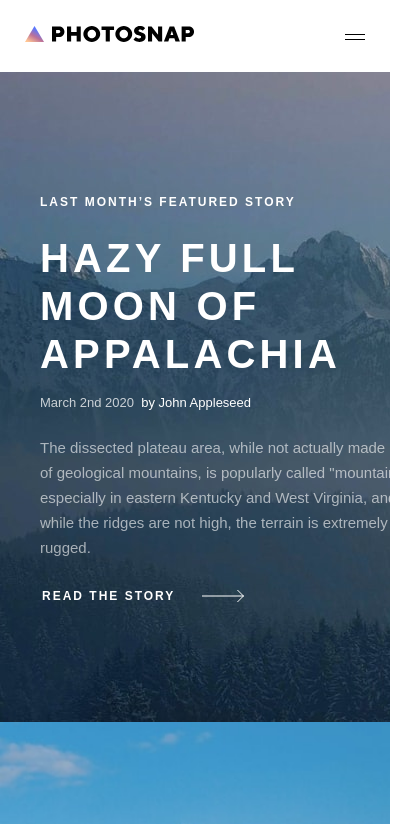
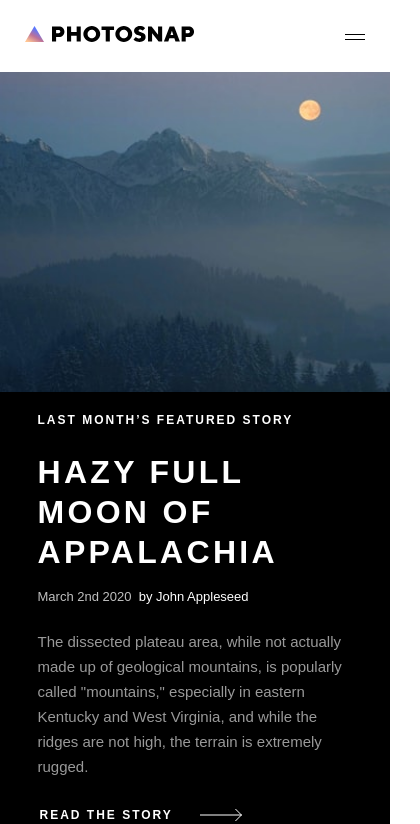
Before and after one commit to ding-09/photosnap, a React (Create React App) app: page /stories in a window 390 px wide. Shown: the top 824 px of the page, 420 px wide, since content can reach past the window. Built offline with nearby package versions, Linux system fonts and the light colour scheme; the HTML template or start-up script is replaced by a standard one.

Commit message:
added mobile responsive behavior for Stories page

```diff
--- a/src/components/StoryData.js
+++ b/src/components/StoryData.js
@@ -7,17 +7,29 @@ import mobileVoyage from '../assets/stories/mobile/18-days-voyage.jpg';
 import architecturals from '../assets/stories/desktop/architecturals.jpg';
 import mobileArchitecturals from '../assets/stories/mobile/architecturals.jpg';
 import worldTour from '../assets/stories/desktop/world-tour.jpg';
+import mobileWorldTour from '../assets/stories/mobile/world-tour.jpg';
 import unforeseenCorners from '../assets/stories/desktop/unforeseen-corners.jpg';
+import mobileUnforeseenCorners from '../assets/stories/mobile/unforeseen-corners.jpg';
 import kingOnAfrica from '../assets/stories/desktop/king-on-africa.jpg';
+import mobileKingOnAfrica from '../assets/stories/mobile/king-on-africa.jpg';
 import tripToNowhere from '../assets/stories/desktop/trip-to-nowhere.jpg';
+import mobileTripToNowhere from '../assets/stories/mobile/trip-to-nowhere.jpg';
 import rageSea from '../assets/stories/desktop/rage-of-the-sea.jpg';
+import mobileRageSea from '../assets/stories/mobile/rage-of-the-sea.jpg';
 import horses from '../assets/stories/desktop/running-free.jpg';
+import mobileHorses from '../assets/stories/mobile/running-free.jpg';
 import waves from '../assets/stories/desktop/behind-the-waves.jpg';
+import mobileWaves from '../assets/stories/mobile/behind-the-waves.jpg';
 import calmWaters from '../assets/stories/desktop/calm-waters.jpg';
+import mobileCalmWaters from '../assets/stories/mobile/calm-waters.jpg';
 import milkyWay from '../assets/stories/desktop/milky-way.jpg';
+import mobileMilkyWay from '../assets/stories/mobile/milky-way.jpg';
 import darkForest from '../assets/stories/desktop/dark-forest.jpg';
+import mobileDarkForest from '../assets/stories/mobile/dark-forest.jpg';
 import somwarpet from '../assets/stories/desktop/somwarpet.jpg';
+import mobileSomwarpet from '../assets/stories/mobile/somwarpet.jpg';
 import dreamland from '../assets/stories/desktop/land-of-dreams.jpg';
+import mobileDreamland from '../assets/stories/mobile/land-of-dreams.jpg';
 
 const StoryData = [
   {
@@ -50,72 +62,84 @@ const StoryData = [
   },
   {
     img: worldTour,
+    mobileImg: mobileWorldTour,
     date: 'April 7th 2020',
     title: 'World Tour 2019',
     author: 'by Timothy Wagner',
   },
   {
     img: unforeseenCorners,
+    mobileImg: mobileUnforeseenCorners,
     date: 'April 3rd 2020',
     title: 'Unforeseen Corners',
     author: 'by William Malcolm',
   },
   {
     img: kingOnAfrica,
+    mobileImg: mobileKingOnAfrica,
     date: 'March 29th 2020',
     title: 'King on Africa: Part II',
     author: 'by Tim Hillenburg',
   },
   {
     img: tripToNowhere,
+    mobileImg: mobileTripToNowhere,
     date: 'March 21st 2020',
     title: 'The Trip to Nowhere',
     author: 'by Felicia Rourke',
   },
   {
     img: rageSea,
+    mobileImg: mobileRageSea,
     date: 'March 19th 2020',
     title: 'Rage of The Sea',
     author: 'by Mohammed Abdul',
   },
   {
     img: horses,
+    mobileImg: mobileHorses,
     date: 'March 16th 2020',
     title: 'Running Free',
     author: 'by Michelle',
   },
   {
     img: waves,
+    mobileImg: mobileWaves,
     date: 'March 11th 2020',
     title: 'Behind the Waves',
     author: 'by Lamarr Wilson',
   },
   {
     img: calmWaters,
+    mobileImg: mobileCalmWaters,
     date: 'March 9th 2020',
     title: 'Calm Waters',
     author: 'by Samantha Brooke',
   },
   {
     img: milkyWay,
+    mobileImg: mobileMilkyWay,
     date: 'March 5th 2020',
     title: 'The Milky Way',
     author: 'by Benjamin Cruz',
   },
   {
     img: darkForest,
+    mobileImg: mobileDarkForest,
     date: 'March 4th 2020',
     title: 'Night at The Dark Forest',
     author: 'by Mohammed Abdul',
   },
   {
     img: somwarpet,
+    mobileImg: mobileSomwarpet,
     date: 'March 1st 2020',
     title: 'Somwarpet’s Beauty',
     author: 'by Michelle',
   },
   {
     img: dreamland,
+    mobileImg: mobileDreamland,
     date: 'February 25th 2020',
     title: 'Land of Dreams',
     author: 'by William Malcolm',
--- a/src/pages/Stories.js
+++ b/src/pages/Stories.js
@@ -2,6 +2,7 @@ import React from 'react';
 import styled from 'styled-components';
 import heroImage from '../assets/stories/desktop/moon-of-appalacia.jpg';
 import tabletHeroImage from '../assets/stories/tablet/moon-of-appalacia.jpg';
+import mobileHeroImage from '../assets/stories/mobile/moon-of-appalacia.jpg';
 import ArrowButton from '../styles/ArrowButton';
 import StoryData from '../components/StoryData';
 import StoryCard from '../components/StoryCard';
@@ -10,6 +11,9 @@ const Stories = () => {
   return (
     <main>
       <HeroSection>
+        <section className="mobile-hero-image">
+
+        </section>
         <section className="hero-text">
           <h4>LAST MONTH’S FEATURED STORY</h4>
           <h1>HAZY FULL MOON OF APPALACHIA</h1>
@@ -48,10 +52,32 @@ const HeroSection = styled.section`
     background: url(${tabletHeroImage}) no-repeat;
     padding-left: 4rem;
   }
+  @media (max-width: 450px) {
+    background: #000000;
+    min-height: 50rem;
+    padding: 0;
+    flex-direction: column;
+    .mobile-hero-image {
+      width: 100%;
+      min-height: 32rem;
+      background: url(${mobileHeroImage}) no-repeat;
+      background-position: center;
+      background-size: cover;
+    }
+    .hero-text {
+      min-width: 31rem;
+      margin: 0 auto;
+      padding: 2rem 3rem;
+      h1 {
+        font-size: 3.2rem;
+        line-height: 4rem;
+        letter-spacing: 3.3px;
+      }
+    }
+  }
   .hero-text {
-    width: 38rem;
-    height: 40.6rem;
-    min-width: 38rem;
+    width: 37.5rem;
+    min-height: 40.6rem;
     color: #ffffff;
     h1 {
       margin-top: 2.4rem;
@@ -73,8 +99,14 @@ const HeroSection = styled.section`
 
 const StoryGrid = styled.section`
   display: grid;
-  grid-template-columns: repeat(auto-fit, minmax(36rem,1fr));
+  grid-template-columns: repeat(auto-fit, minmax(36rem, 1fr));
   grid-template-rows: auto;
+  @media (max-width: 768px) {
+    grid-template-columns: repeat(2, 1fr);
+  }
+  @media (max-width: 500px) {
+    grid-template-columns: 1fr;
+  }
 `;
 
 export default Stories;
```
Also changed, not shown: 1 other file (tests, documents, lock files or other folders).
